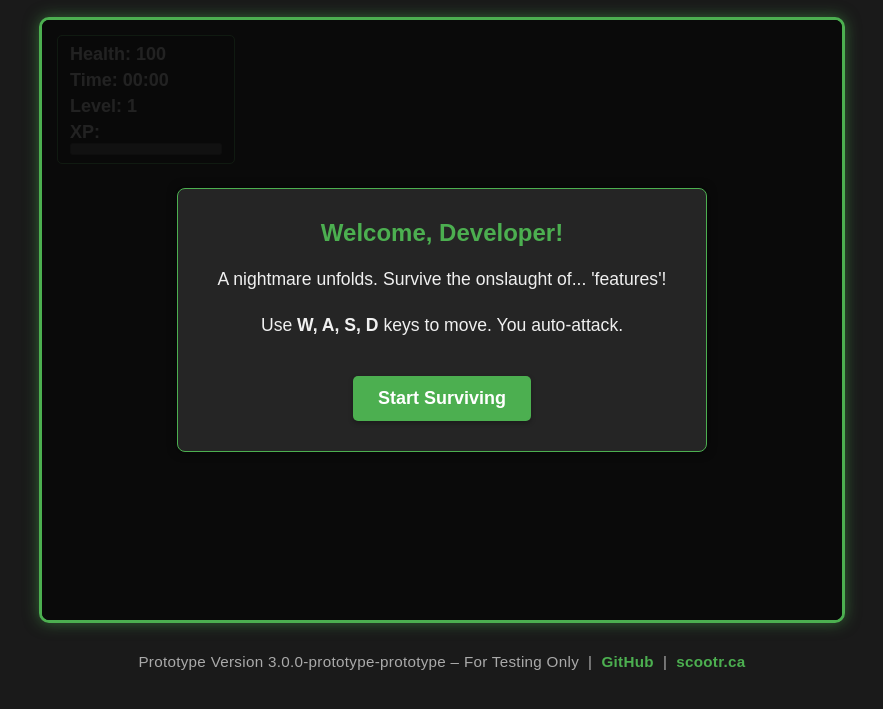
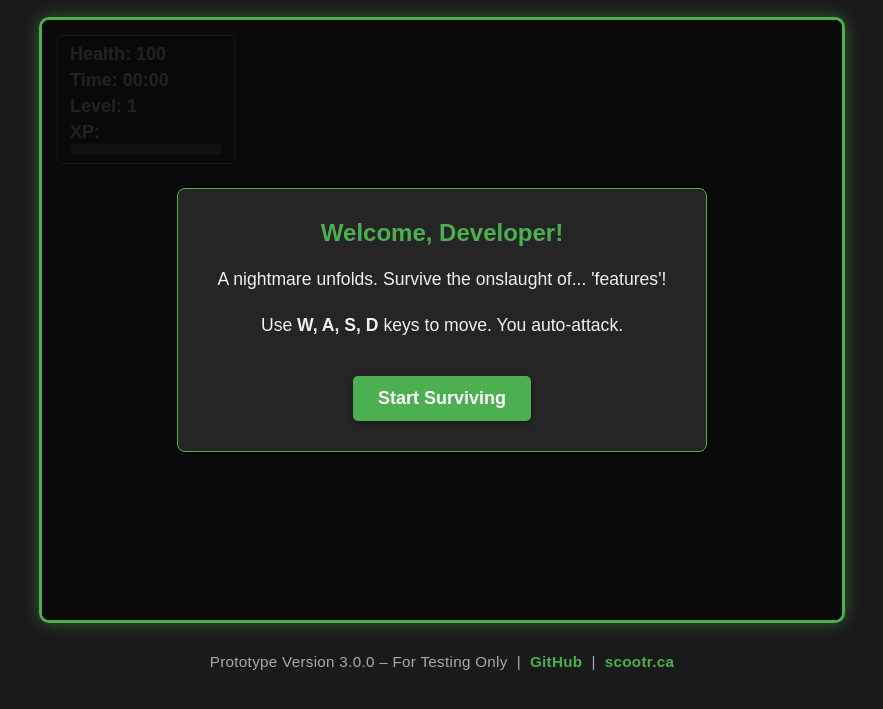
Before and after one commit to jshields-ca/deadlinedread, a website built with Vite: page index.html in a window 1280 px wide. Shown: the part 81-790 px from the top of the page, without its empty margins (198-1081 px from the left). Built offline with nearby package versions, Linux system fonts and the light colour scheme.

Commit message:
fix: correct version in page title from 3.0.0-prototype-prototype to 3.0.0

```diff
--- a/index.html
+++ b/index.html
@@ -3,7 +3,7 @@
 <head>
     <meta charset="UTF-8">
     <meta name="viewport" content="width=device-width, initial-scale=1.0">
-    <title>Deadline Dread - Prototype V3.0.0-prototype-prototype</title>
+    <title>Deadline Dread - Prototype V3.0.0</title>
     <link rel="stylesheet" href="/src/style.css" />
     <link rel="icon" type="image/svg+xml" href="/favicon.svg" />
 </head>
@@ -44,7 +44,7 @@
         </div>
     </div>
     <div class="footer-version">
-        Prototype Version 3.0.0-prototype-prototype – For Testing Only
+        Prototype Version 3.0.0 – For Testing Only
         &nbsp;|&nbsp;
         <a href="https://github.com/jshields-ca/deadlinedread" target="_blank" rel="noopener">GitHub</a>
         &nbsp;|&nbsp;
```
